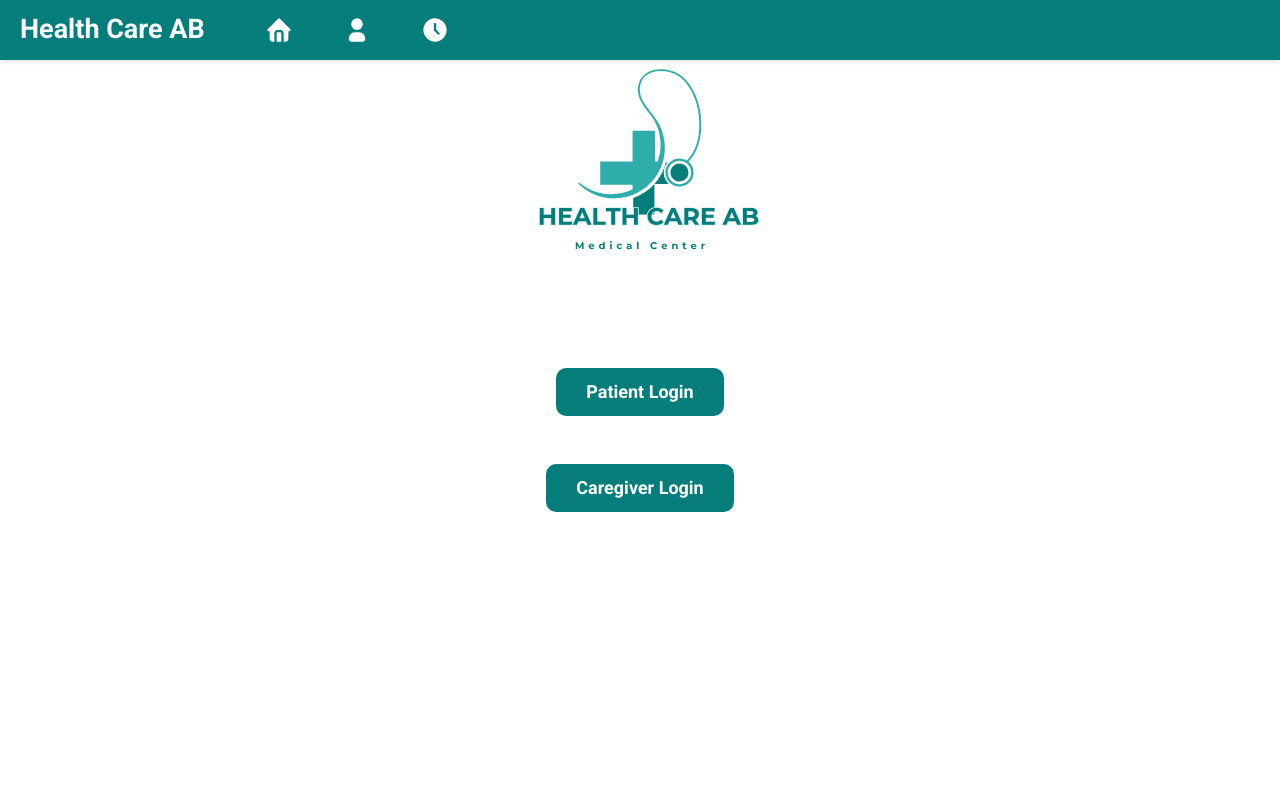
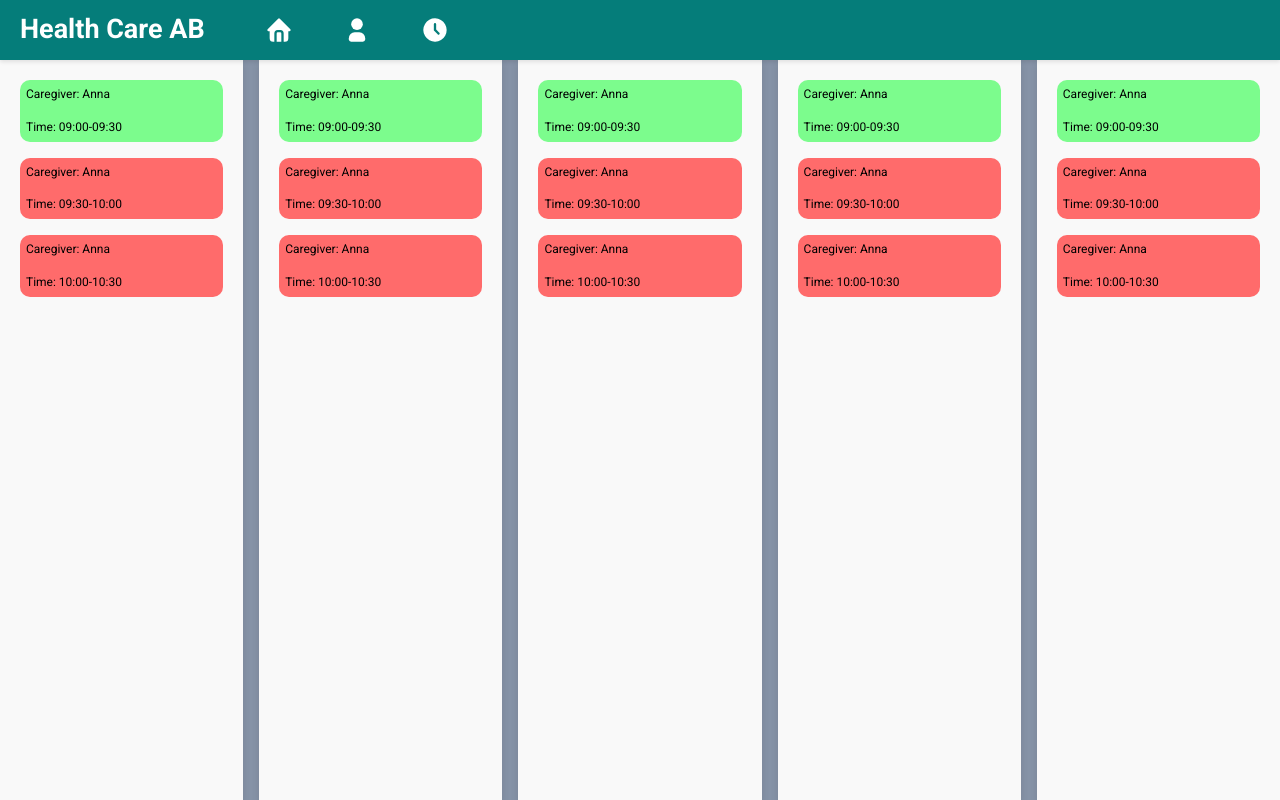
Before and after one commit to Aeezin/LAATAHealthCareAB, a React (Vite) app in the folder medical-app-client/: page /booking-patient in a window 1280 px wide. Before the commit this address led to /. Built offline with nearby package versions, Linux system fonts and the light colour scheme.

Commit message:
feat: Implement booking functionality with calendar and actions modal

```diff
--- a/medical-app-client/src/App.jsx
+++ b/medical-app-client/src/App.jsx
@@ -10,6 +10,8 @@ import RequireAuth from "./components/RequireAuth";
 import GlobalStyle from "./styles/GlobalStyle";
 import "@mantine/core/styles.css";
 import Navbar from "./components/Navbar";
+import BookingPatient from "./pages/BookingPatient";
+import { Stack } from "@mantine/core";
 
 // AuthProvider must wrap Router to ensure auth state is available to all routes
 function App() {
@@ -17,13 +19,16 @@ function App() {
     <AuthProvider>
       <GlobalStyle />
       <Navbar />
-      <div className="content">
+      <Stack className="content">
         <Routes>
           {/* Public routes - accessible without authentication */}
           <Route path="/" element={<Home />} />
           <Route path="/login" element={<Login />} />
           <Route path="/register" element={<Register />} />
           <Route path="/unauthorized" element={<Unauthorized />} />
+
+          {/* TEMP PUBLIC MOVE TO PROTECTED LATER */}
+          <Route path="/booking-patient" element={<BookingPatient />} />
 
           {/* Protected routes - require authentication and specific roles */}
           <Route
@@ -46,7 +51,7 @@ function App() {
           {/* Fallback route - redirects unknown paths to home */}
           <Route path="*" element={<Navigate to="/" replace />} />
         </Routes>
-      </div>
+      </Stack>
     </AuthProvider>
   );
 }
--- /dev/null
+++ b/medical-app-client/src/components/BookingActionsModal.jsx
@@ -0,0 +1,81 @@
+import { Modal, Button, Stack, Group, Text } from "@mantine/core";
+import PropTypes from "prop-types";
+import { getBookingPermissions } from "./bookingPermissions";
+
+function BookingActionsModal({
+  opened,
+  onClose,
+  role,
+  booking,
+  isOwnBooking,
+  onBook,
+  onEdit,
+  onDelete,
+}) {
+  const permissions = getBookingPermissions({
+    booked: booking.booked,
+    role,
+    isOwnBooking,
+  });
+
+  return (
+    <Modal opened={opened} onClose={onClose} title="Booking details" centered>
+      <Stack gap="md">
+        {booking.patientName && <Text>Patient: {booking.patientName}</Text>}
+        {booking.caregiverName && (
+          <Text>Caregiver: {booking.caregiverName}</Text>
+        )}
+        <Text>Time: {booking.time}</Text>
+
+        {permissions.canBook && (
+          <Button color="green" onClick={() => onBook?.(booking)}>
+            Book
+          </Button>
+        )}
+
+        {(permissions.canEdit || permissions.canDelete) && (
+          <Group grow>
+            {permissions.canEdit && (
+              <Button onClick={() => onEdit?.(booking)}>Edit</Button>
+            )}
+            {permissions.canDelete && (
+              <Button
+                color="red"
+                onClick={() => {
+                  if (window.confirm("Delete booking?")) {
+                    onDelete?.(booking);
+                  }
+                }}
+              >
+                Delete
+              </Button>
+            )}
+          </Group>
+        )}
+
+        {permissions.isReadOnly && (
+          <Text c="dimmed">This slot is already booked</Text>
+        )}
+      </Stack>
+    </Modal>
+  );
+}
+
+BookingActionsModal.propTypes = {
+  opened: PropTypes.bool.isRequired,
+  onClose: PropTypes.func.isRequired,
+  role: PropTypes.oneOf(["patient", "caregiver"]).isRequired,
+  booking: PropTypes.shape({
+    bookingId: PropTypes.oneOfType([PropTypes.string, PropTypes.number]),
+    time: PropTypes.string.isRequired,
+    patientName: PropTypes.string,
+    caregiverName: PropTypes.string,
+    booked: PropTypes.bool.isRequired,
+  }).isRequired,
+  isOwnBooking: PropTypes.bool,
+  onBook: PropTypes.func,
+  onEdit: PropTypes.func,
+  onDelete: PropTypes.func,
+};
+
+export default BookingActionsModal;
--- /dev/null
+++ b/medical-app-client/src/components/BookingCalendarColumn.jsx
@@ -0,0 +1,17 @@
+import { Stack } from "@mantine/core";
+import styled from "styled-components";
+
+const BookingCalenderColumn = styled(Stack)`
+  display: flex;
+  flex-direction: column;
+  align-items: center;
+  justify-content: flex-start;
+  padding: 20px;
+  background-color: #f9f9f9;
+  // border-radius: 10px;
+  box-shadow: 0 4px 8px rgba(0, 0, 0, 0.1);
+  flex: 1;
+  height: 100%;
+`;
+
+export default BookingCalenderColumn;
--- /dev/null
+++ b/medical-app-client/src/components/BookingCalendarSection.jsx
@@ -0,0 +1,59 @@
+import { useState } from "react";
+import PropTypes from "prop-types";
+import BookingSlot from "./BookingSlot";
+import BookingActionsModal from "./BookingActionsModal";
+
+function BookingCalendarSection({
+  role,
+  booking,
+  isOwnBooking = false,
+  onBook,
+  onEdit,
+  onDelete,
+}) {
+  const [open, setOpen] = useState(false);
+
+  const title =
+    role === "caregiver" && booking.booked
+      ? `Patient: ${booking.patientName}`
+      : `Caregiver: ${booking.caregiverName}`;
+
+  return (
+    <>
+      <BookingSlot
+        booked={booking.booked}
+        title={title}
+        time={booking.time}
+        onClick={() => setOpen(true)}
+      />
+
+      <BookingActionsModal
+        opened={open}
+        onClose={() => setOpen(false)}
+        role={role}
+        booking={booking}
+        isOwnBooking={isOwnBooking}
+        onBook={onBook}
+        onEdit={onEdit}
+        onDelete={onDelete}
+      />
+    </>
+  );
+}
+
+BookingCalendarSection.propTypes = {
+  role: PropTypes.oneOf(["patient", "caregiver"]).isRequired,
+  booking: PropTypes.shape({
+    bookingId: PropTypes.oneOfType([PropTypes.string, PropTypes.number]),
+    time: PropTypes.string.isRequired,
+    patientName: PropTypes.string,
+    caregiverName: PropTypes.string,
+    booked: PropTypes.bool.isRequired,
+  }).isRequired,
+  isOwnBooking: PropTypes.bool,
+  onBook: PropTypes.func,
+  onEdit: PropTypes.func,
+  onDelete: PropTypes.func,
+};
+
+export default BookingCalendarSection;
--- /dev/null
+++ b/medical-app-client/src/components/BookingPermissions.jsx
@@ -0,0 +1,8 @@
+export function getBookingPermissions({ booked, role, isOwnBooking }) {
+  return {
+    canBook: !booked && role === "patient",
+    canEdit: booked && (role === "caregiver" || isOwnBooking),
+    canDelete: booked && (role === "caregiver" || isOwnBooking),
+    isReadOnly: booked && role === "patient" && !isOwnBooking,
+  };
+}
--- /dev/null
+++ b/medical-app-client/src/components/BookingSlot.jsx
@@ -0,0 +1,32 @@
+import { Group, Text } from "@mantine/core";
+import styled from "styled-components";
+import PropTypes from "prop-types";
+
+const Slot = styled(Group)`
+  display: flex;
+  flex-direction: column;
+  align-items: flex-start;
+  background-color: ${(p) => (p.booked ? "#ff6b6b" : "#7cfc8d")};
+  border-radius: 10px;
+  width: 100%;
+  padding: 6px;
+  cursor: pointer;
+`;
+
+function BookingSlot({ title, time, booked, onClick }) {
+  return (
+    <Slot booked={booked} onClick={onClick}>
+      <Text size="xs">{title}</Text>
+      <Text size="xs">Time: {time}</Text>
+    </Slot>
+  );
+}
+
+BookingSlot.propTypes = {
+  title: PropTypes.string.isRequired,
+  time: PropTypes.string.isRequired,
+  booked: PropTypes.bool.isRequired,
+  onClick: PropTypes.func.isRequired,
+};
+
+export default BookingSlot;
--- /dev/null
+++ b/medical-app-client/src/pages/BookingPatient.jsx
@@ -0,0 +1,110 @@
+import styled from "styled-components";
+import { Group } from "@mantine/core";
+import BookingCalendarSection from "../components/BookingCalendarSection";
+import BookingCalendarColumn from "../components/BookingCalendarColumn";
+
+const BookingPatientContainer = styled(Group)`
+  align-items: center;
+  height: calc(100vh - 60px);
+  background-color: #8693a7;
+  justify-content: space-around;
+`;
+
+function BookingPatient() {
+  const currentUserName = "Andreas";
+
+  const bookings = [
+    {
+      bookingId: 1,
+      time: "09:00-09:30",
+      caregiverName: "Anna",
+      booked: false,
+    },
+    {
+      bookingId: 2,
+      time: "09:30-10:00",
+      caregiverName: "Anna",
+      patientName: "Andreas",
+      booked: true,
+    },
+    {
+      bookingId: 3,
+      time: "10:00-10:30",
+      caregiverName: "Anna",
+      patientName: "Someone else",
+      booked: true,
+    },
+  ];
+
+  return (
+    <BookingPatientContainer>
+      <BookingCalendarColumn>
+        {bookings.map((booking) => (
+          <BookingCalendarSection
+            key={booking.bookingId}
+            role="patient"
+            booking={booking}
+            isOwnBooking={booking.patientName === currentUserName}
+            onBook={(b) => console.log("Book", b)}
+            onEdit={(b) => console.log("Edit", b)}
+            onDelete={(b) => console.log("Delete", b)}
+          />
+        ))}
+      </BookingCalendarColumn>
+      <BookingCalendarColumn>
+        {bookings.map((booking) => (
+          <BookingCalendarSection
+            key={booking.bookingId}
+            role="patient"
+            booking={booking}
+            isOwnBooking={booking.patientName === currentUserName}
+            onBook={(b) => console.log("Book", b)}
+            onEdit={(b) => console.log("Edit", b)}
+            onDelete={(b) => console.log("Delete", b)}
+          />
+        ))}
+      </BookingCalendarColumn>
+      <BookingCalendarColumn>
+        {bookings.map((booking) => (
+          <BookingCalendarSection
+            key={booking.bookingId}
+            role="patient"
+            booking={booking}
+            isOwnBooking={booking.patientName === currentUserName}
+            onBook={(b) => console.log("Book", b)}
+            onEdit={(b) => console.log("Edit", b)}
+            onDelete={(b) => console.log("Delete", b)}
+          />
+        ))}
+      </BookingCalendarColumn>
+      <BookingCalendarColumn>
+        {bookings.map((booking) => (
+          <BookingCalendarSection
+            key={booking.bookingId}
+            role="patient"
+            booking={booking}
+            isOwnBooking={booking.patientName === currentUserName}
+            onBook={(b) => console.log("Book", b)}
+            onEdit={(b) => console.log("Edit", b)}
+            onDelete={(b) => console.log("Delete", b)}
+          />
+        ))}
+      </BookingCalendarColumn>
+      <BookingCalendarColumn>
+        {bookings.map((booking) => (
+          <BookingCalendarSection
+            key={booking.bookingId}
+            role="patient"
+            booking={booking}
+            isOwnBooking={booking.patientName === currentUserName}
+            onBook={(b) => console.log("Book", b)}
+            onEdit={(b) => console.log("Edit", b)}
+            onDelete={(b) => console.log("Delete", b)}
+          />
+        ))}
+      </BookingCalendarColumn>
+    </BookingPatientContainer>
+  );
+}
+
+export default BookingPatient;
--- a/medical-app-client/src/pages/Home.jsx
+++ b/medical-app-client/src/pages/Home.jsx
@@ -1,13 +1,11 @@
 import styled from "styled-components";
 import Logo from "../assets/health_care_logo.svg";
 import { Link } from "react-router-dom";
+import { Stack } from "@mantine/core";
 
 // Styled components for home page layout
-const HomeContainer = styled.div`
-  display: flex;
+const HomeContainer = styled(Stack)`
   align-items: center;
-  justify-content: center;
-  flex-direction: column;
 `;
 
 // Styled Link component that looks like a button
--- a/medical-app-client/src/styles/GlobalStyle.jsx
+++ b/medical-app-client/src/styles/GlobalStyle.jsx
@@ -4,7 +4,7 @@ import { createGlobalStyle } from "styled-components";
 const GlobalStyle = createGlobalStyle`
 
   /* Desktop */
-  .mantine-Stack-root {
+  .content {
     padding-top: 60px;
   }
 
@@ -28,7 +28,7 @@ const GlobalStyle = createGlobalStyle`
   /* Mobile */
 
   @media (max-width: 768px) {
-    .mantine-Stack-root {
+    .content {
       padding-top: 0;
       padding-bottom: 80px;
     }
```
Also changed, not shown: medical-app-client/src/pages/Register.jsx (+4 -4 lines), 1 other file (tests, documents, lock files or other folders).
